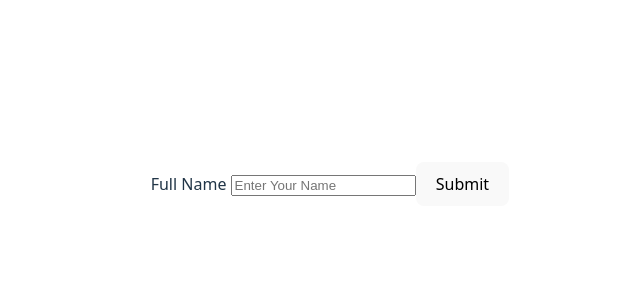
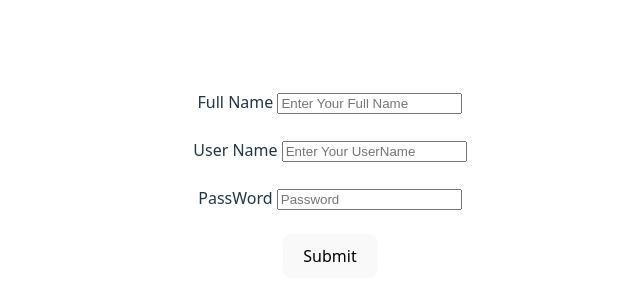
Before and after one commit to Himanshuagrawal2003/Web-Development, a React (Vite) app in the folder Development/: page / in a window 1280 px wide. Shown: the part 216-516 px from the top of the page, without its empty margins (310-950 px from the left). Built offline with nearby package versions, Linux system fonts and the light colour scheme.

Commit message:
Handling Multiple Inputs in Function And UserVariables

```diff
--- a/Development/src/Form.jsx
+++ b/Development/src/Form.jsx
@@ -1,17 +1,64 @@
-import {useState} from 'react'
+import { useState } from "react";
 
-export default function Form(){
-    let [formName, setFormName] = useState("");
+export default function Form() {
+  let [formData, setFormData] = useState({
+    fullName:"",
+    username:"",
+    password:""
+  });
 
-    let handleNameChange = (event) => {
-        setFormName(event.target.value);
-    };
+  let handleInputChange = (event) => {
+    setFormData ((currData) => {
+      return {...currData, [event.target.name]:event.target.value};
+    });
+  };
 
-    return (
-    <form>
-        <label htmlFor='username'>Full Name  </label>                    {/* in react use htmlFor for connect input*/}
-        <input type="text" id='username' placeholder="Enter Your Name" onChange={handleNameChange} value={formName} />
-        <button>Submit</button>
+  let handleSubmit = (event) =>{
+    event.preventDefault();
+    console.log(formData);
+    setFormData({
+      fullName:"",
+      username:"",
+      password:""
+    });
+  };
+
+  return (
+    <form onSubmit={handleSubmit}>
+      <label htmlFor="fullname">Full Name </label>{" "}
+      {/* in react use htmlFor for connect input*/}
+      <input
+        type="text"
+        id="fullname"
+        placeholder="Enter Your Full Name"
+        onChange={handleInputChange}
+        value={formData.fullName}
+        name="fullName"
+      />
+      <br></br><br></br>
+      <label htmlFor="username">User Name </label>{" "}
+      {/* in react use htmlFor for connect input*/}
+      <input
+        type="text"
+        id="username"
+        placeholder="Enter Your UserName"
+        onChange={handleInputChange}
+        value={formData.username}
+        name="username"
+      />
+      <br></br><br></br>
+       <label htmlFor="password">PassWord </label>{" "}
+      {/* in react use htmlFor for connect input*/}
+      <input
+        type="password"
+        id="password"
+        placeholder="Password"
+        onChange={handleInputChange}
+        value={formData.password}
+        name="password"
+      />
+      <br></br><br></br>
+      <button>Submit</button>
     </form>
-    );
+  );
 }
```
